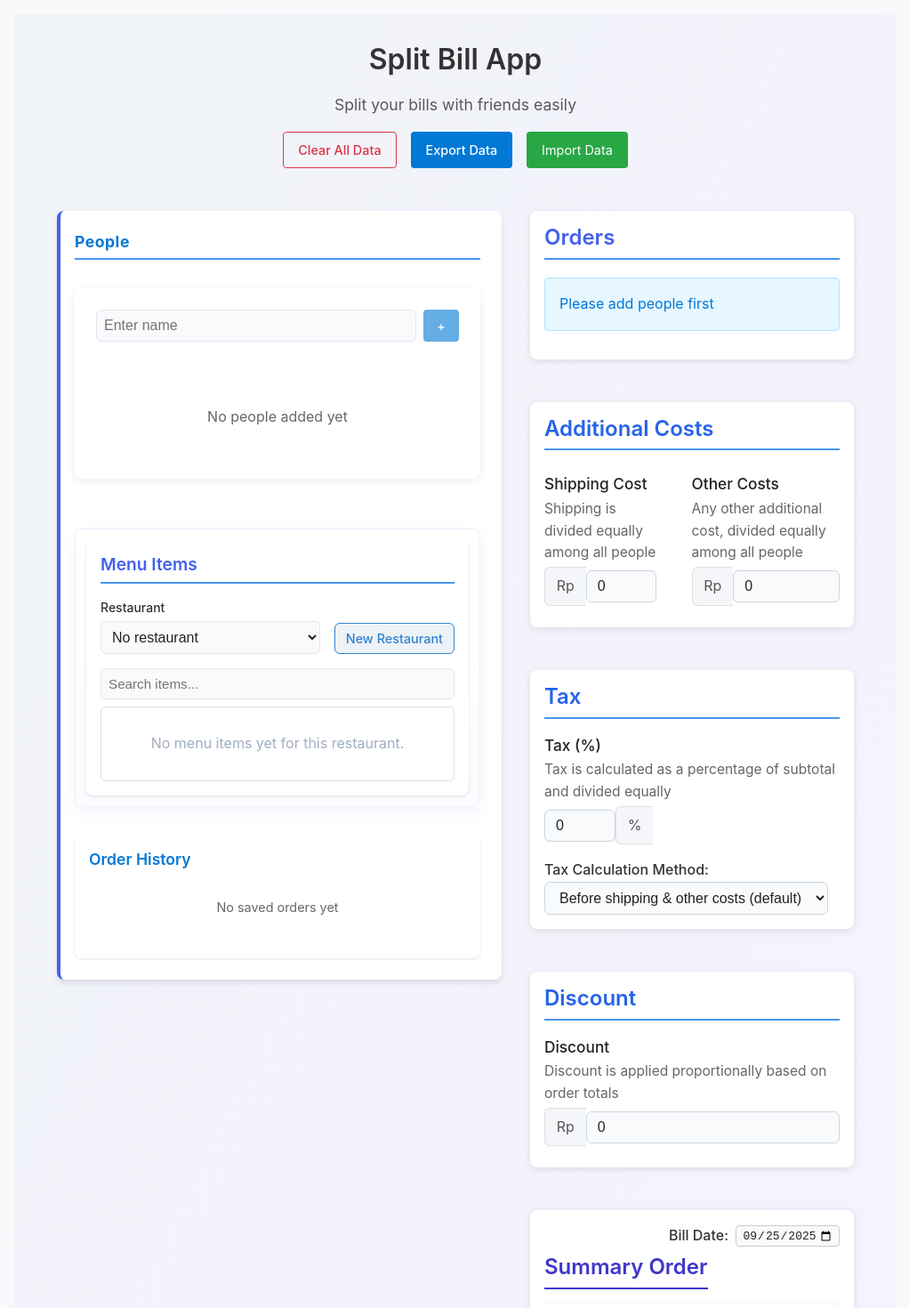
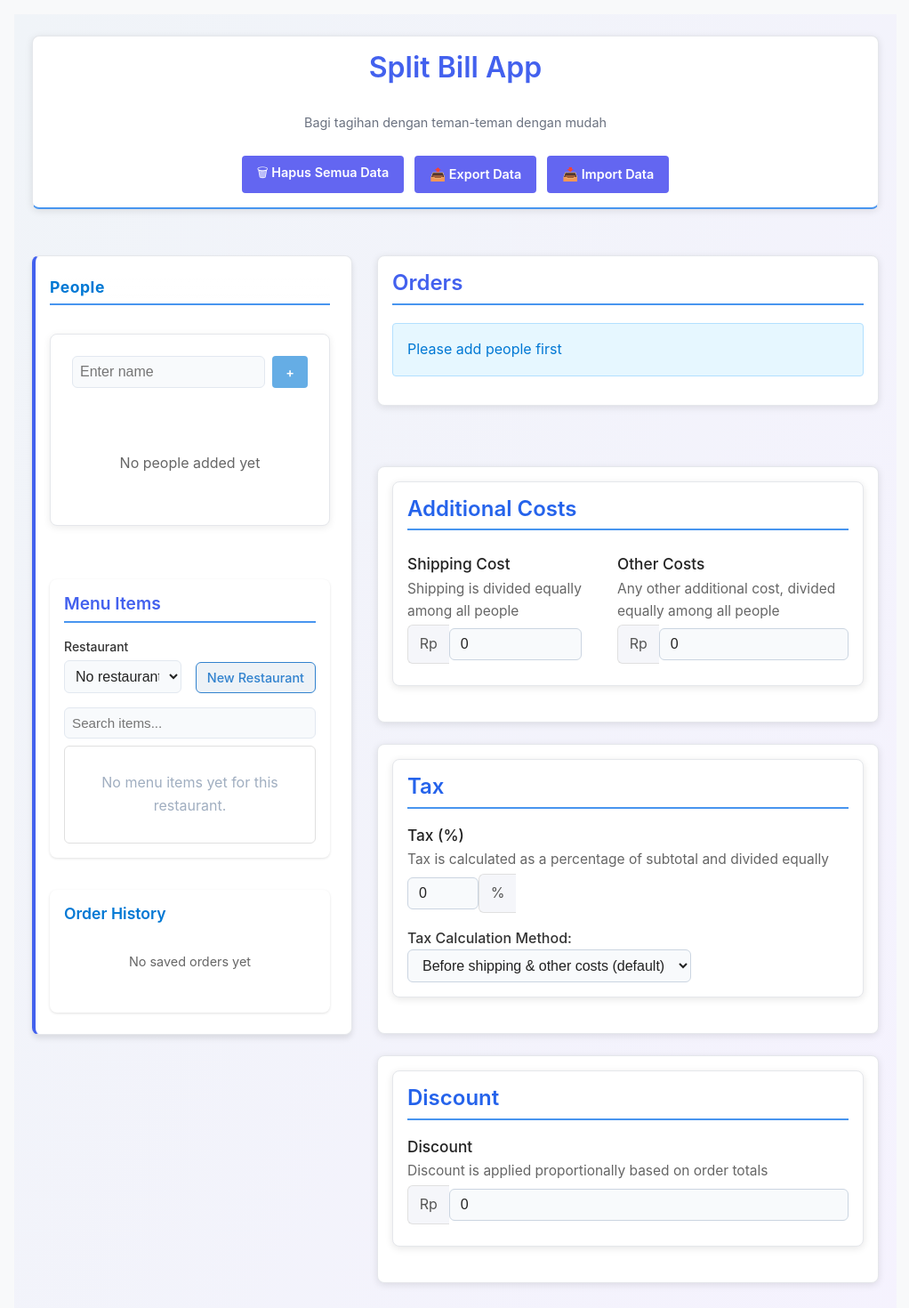
Before and after one commit to hilmanfitriana19/split-bill, a React (Vite) app: page / in a window 1280 px wide. Shown: the top 1470 px of the page at 89% size, without its empty margins (128-1150 px from the left). Built offline with nearby package versions, Linux system fonts and the light colour scheme.

Commit message:
chore: update style

```diff
--- a/src/App.jsx
+++ b/src/App.jsx
@@ -388,26 +388,25 @@ function App() {
   }, [selectedRestaurant, menuItems]);
 
   return (
-    <div className="app-container">
-      <header>
-        <h1>Split Bill App</h1>
-        <p className="tagline">Split your bills with friends easily</p>
-        <div className="actions">
-          <button className="btn danger outline" onClick={clearAllData}>
-            Clear All Data
-          </button>
-          <button className="btn primary" onClick={exportData}>
-            Export Data
-          </button>
-          <label className="btn success">
-            Import Data
+    <div className="container app-container">
+      <header className="card app-header">
+        <div style={{ display: 'flex', flexDirection: 'column', alignItems: 'center', gap: '8px' }}>
+          <h1 className="app-title">Split Bill App</h1>
+          <p className="small">Bagi tagihan dengan teman-teman dengan mudah</p>
+        </div>
+
+        <div style={{ display: 'flex', justifyContent: 'center', gap: '12px', marginTop: '12px' }}>
+          <button className="btn btn-danger" onClick={clearAllData}>🗑 Hapus Semua Data</button>
+          <button className="btn" onClick={exportData}>📤 Export Data</button>
+          <label className="btn btn-success">
+            📥 Import Data
             <input type="file" accept=".json" onChange={handleImport} style={{ display: 'none' }} />
           </label>
         </div>
       </header>
 
-      <div className="main-content">
-        <aside className="sidebar">
+      <main className="grid-2" style={{ marginTop: 'var(--space-4)' }}>
+        <aside className="sidebar card">
           <h2 className="sidebar-title">People</h2>
           <PersonList
             people={people}
@@ -416,8 +415,8 @@ function App() {
             activePerson={activePerson}
             setActivePerson={setActivePerson}
           />
-          {/* Menu manager moved under People for easier access */}
-          <div className="sidebar-menu" style={{ marginTop: '1rem' }}>
+
+          <div style={{ marginTop: 'var(--space-4)' }}>
             <MenuManager
               menuItems={menuItems}
               addMenuItem={addMenuItem}
@@ -428,8 +427,7 @@ function App() {
             />
           </div>
 
-          {/* Order History in sidebar */}
-          <div style={{ marginTop: '1rem' }}>
+          <div style={{ marginTop: 'var(--space-4)' }}>
             <OrderHistory
               orderHistory={orderHistory}
               loadHistoryOrder={loadHistoryOrder}
@@ -439,7 +437,7 @@ function App() {
           </div>
         </aside>
 
-        <div className="content">
+        <section className="content">
           <div className="card">
             <OrderSelection
               people={people}
@@ -454,32 +452,44 @@ function App() {
             />
           </div>
 
+          <div className="grid-container grid-3" style={{ marginTop: 'var(--space-4)', gap: 'var(--space-4)' }}>
+            <div className="card">
               <AdditionalCosts
                 shippingCost={shippingCost}
                 otherCost={otherCost}
                 setShippingCost={setShippingCost}
                 setOtherCost={setOtherCost}
               />
+            </div>
+
+            <div className="card">
               <Tax
                 tax={tax}
                 setTax={setTax}
                 taxMethod={taxMethod}
                 setTaxMethod={setTaxMethod}
               />
+            </div>
+
+            <div className="card">
               <Discount
                 discount={discount}
                 setDiscount={setDiscount}
               />
-          <div className="card">
-            <div style={{ display: 'flex', justifyContent: 'flex-end', alignItems: 'center', marginBottom: '0.5em' }}>
+            </div>
+          </div>
+
+          <div className="card" style={{ marginTop: 'var(--space-4)' }}>
+            <div style={{ display: 'flex', justifyContent: 'flex-end', alignItems: 'center', marginBottom: '0.5em', gap: '8px' }}>
               <label htmlFor="bill-date" style={{ marginRight: '0.5em', fontWeight: 500 }}>Bill Date:</label>
               <input
                 id="bill-date"
                 type="date"
                 value={billDate}
                 onChange={e => setBillDate(e.target.value)}
-                style={{ fontSize: '1em', padding: '0.2em 0.5em', borderRadius: '4px', border: '1px solid #ccc' }}
+                className="input"
                 max={getTodayString()}
+                style={{ width: '200px' }}
               />
             </div>
             <Summary
@@ -498,10 +508,9 @@ function App() {
               saveOrderToHistory={saveOrderToHistory}
             />
           </div>
-        </div>
-      </div>
+        </section>
+      </main>
 
-      {/* Notification element for save indicators */}
       <div id="notification" className="notification"></div>
     </div>
   );
--- a/src/main.jsx
+++ b/src/main.jsx
@@ -1,6 +1,7 @@
 import { StrictMode } from 'react'
 import { createRoot } from 'react-dom/client'
 import './index.css'
+import './styles/design-tokens.css'
 import './styles/main.css'
 import App from './App.jsx'
 
--- /dev/null
+++ b/src/styles/design-tokens.css
@@ -0,0 +1,45 @@
+/* Design tokens + utilities for modern UX
+   This file is additive and doesn't overwrite existing files.
+*/
+:root{
+  --primary: #6366f1;
+  --primary-600: #4f46e5;
+  --secondary: #ec4899;
+  --bg: #f8fafc;
+  --surface: #ffffff;
+  --muted: #6b7280;
+  --text: #111827;
+  --success: #10b981;
+  --danger: #ef4444;
+  --border: #e5e7eb;
+
+  --space-1: 4px;
+  --space-2: 8px;
+  --space-3: 12px;
+  --space-4: 20px;
+  --space-5: 28px;
+  --space-6: 36px;
+  --radius-sm: 8px;
+  --radius-md: 12px;
+}
+
+/* Lightweight utilities */
+.container{max-width:1300px;margin:0 auto;padding:var(--space-4);}
+.grid-2{display:grid;grid-template-columns:1fr;gap:var(--space-4);}
+@media(min-width:900px){.grid-2{grid-template-columns:360px 1fr;gap:var(--space-5);}}
+.flex{display:flex}
+.center{align-items:center;justify-content:center}
+.card{background:var(--surface);border:1px solid var(--border);border-radius:var(--radius-md);padding:calc(var(--space-4) + 4px);box-shadow:0 8px 22px rgba(17,24,39,0.06)}
+.btn{padding:8px 14px;border-radius:8px;border:none;background:var(--primary);color:white;font-weight:600}
+.small{font-size:0.9rem;color:var(--muted)}
+
+/* Form inputs */
+.input{width:100%;padding:10px 12px;border-radius:8px;border:1px solid var(--border);background:#fff}
+.input:focus{outline:2px solid rgba(99,102,241,0.12);border-color:var(--primary-600)}
+
+/* Icons sizing */
+.icon{width:28px;height:28px;display:inline-flex;align-items:center;justify-content:center}
+
+/* subtle animations */
+.fade-in{animation:fadeIn .25s ease-out}
+@keyframes fadeIn{from{opacity:0;transform:translateY(6px)}to{opacity:1;transform:none}}
--- a/src/styles/main.css
+++ b/src/styles/main.css
@@ -168,8 +168,10 @@ textarea:focus {
 }
 
 .app-container {
-  min-height: 100vh;
+  min-height: 120vh; /* taller scroll area so UI feels longer */
   background: linear-gradient(to bottom right, #f0f4f8, #f6f2ff);
+  padding-top: 24px;
+  padding-bottom: 36px;
 }
 
 header {
```
Lines whose indentation alone changed are shown as unchanged.
